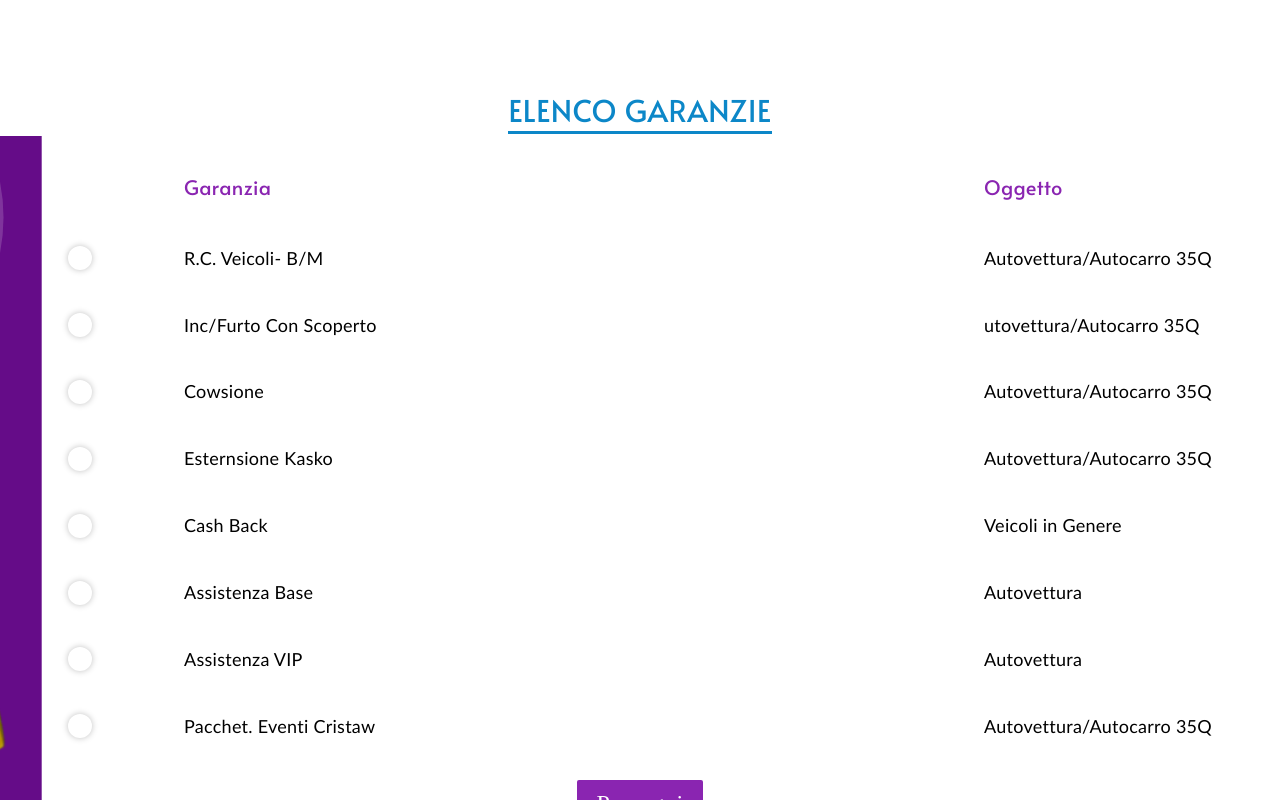
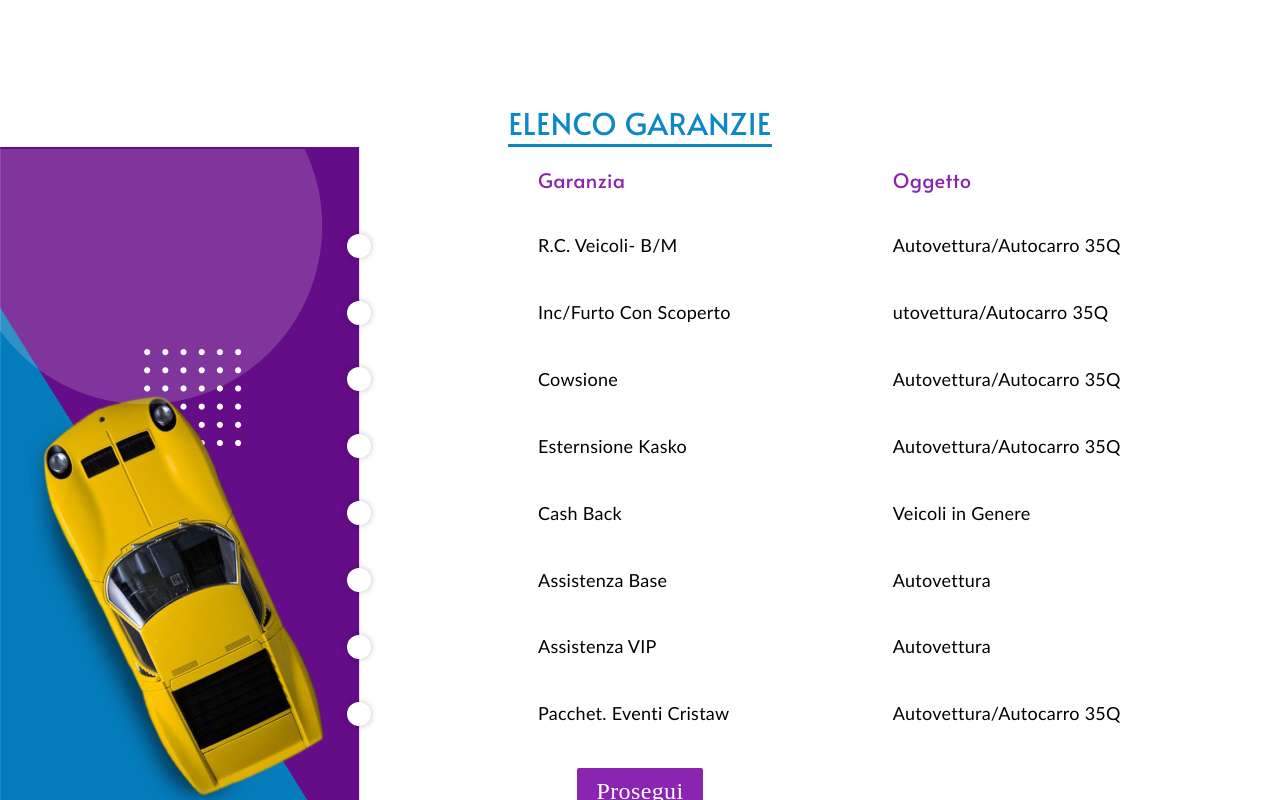
Before and after one commit to triloksainexternlabs/appfront-cloud, a React (Create React App) app: page / in a window 1280 px wide. Shown: the part 1540-2340 px from the top of the page. Built offline with nearby package versions, Linux system fonts and the light colour scheme.

Commit message:
fixed the image

```diff
--- a/src/App.css
+++ b/src/App.css
@@ -151,11 +151,13 @@ thead td {
     font-size: 20px;
     letter-spacing: 0.015em;
     color: #8A25B1;
-    padding: 40px 0px 25px;
+    /* padding: 40px 0px 25px; */
+    padding: 20px 80px;
 }
 
 tbody td {
-  padding: 20px 0px;
+  /* padding: 20px 0px; */
+  padding:20px 80px ;
   font-family: Calibri;
   font-style: normal;
   font-weight: normal;
@@ -172,14 +174,14 @@ td input {
 }
 
 td.input-col{
-  width: 10%;
+  /* width: 10%; */
   /* position: relative; */
 }
 td.second {
-  width: 70%;
+  /* width: 70%; */
 }
 td.third {
-  width:  65%;
+  /* width:  65%; */
 }
 
 label.label-custom:before {
@@ -253,6 +255,7 @@ label.label-custom {
   vertical-align: middle;
   cursor: pointer;
   margin-right: 5px;
+  background-color: white;
 }
 
 .form-group input:checked + label:before{
--- a/src/index.js
+++ b/src/index.js
@@ -5,11 +5,12 @@ import App from './App';
 import reportWebVitals from './reportWebVitals';
 import { Provider} from 'react-redux';
 import store from './store';
-
+import ElencoGaranzie from "../src/pages/ElencoGaranzie/ElencoGaranzie";
 ReactDOM.render(
   <React.StrictMode>
     <Provider store={store} >
         <App />
+        {/* <ElencoGaranzie/> */}
     </Provider>
   </React.StrictMode>,
   document.getElementById('root')
--- a/src/pages/ElencoGaranzie/ElencoGaranzie.jsx
+++ b/src/pages/ElencoGaranzie/ElencoGaranzie.jsx
@@ -1,14 +1,122 @@
-import Car from '../../images/car.svg'
-const ElencoGaranzie = () => {
+// import Car from '../../images/car.svg';
+// import React from "react";
+
+// const ElencoGaranzie = () => {
+//     return (
+//         <table>
+//             <thead>
+//                 <td className="input-col" style={{position: 'relative'}}>
+//                     <div className="img-div">
+//                         <img src={Car}></img>
+//                     </div>
+//                 </td>
+//                 <td className="second">Garanzia</td>
+//                 <td className="third">Oggetto</td>
+//             </thead>
+//             <tbody>
+//                 <tr>
+//                     <td className="input-col">
+//                         <div class="form-group">
+//                             <input type="checkbox" id="Veicoli"/>
+//                             <label for="Veicoli"></label>
+//                         </div>
+//                     </td>
+//                     <td className="second">R.C. Veicoli- B/M</td>
+//                     <td className="third">Autovettura/Autocarro 35Q</td>
+//                 </tr>
+//                 <tr>
+//                     <td className="input-col">
+//                         <div class="form-group">
+//                             <input type="checkbox" id="Scoperto"/>
+//                             <label for="Scoperto"></label>
+//                         </div>
+//                     </td>
+//                     <td className="second">Inc/Furto Con Scoperto</td>
+//                     <td className="third">utovettura/Autocarro 35Q</td>
+//                 </tr>
+//                 <tr>
+//                     <td>
+//                     <div class="form-group">
+//                         <input type="checkbox" id="Cowsione"/>
+//                         <label for="Cowsione"></label>
+//                     </div>
+//                     </td>
+//                     <td className="second">Cowsione</td>
+//                     <td className="third">Autovettura/Autocarro 35Q</td>
+//                 </tr>
+//                 <tr>
+//                 <td>
+//                     <div class="form-group">
+//                         <input type="checkbox" id="Kasko"/>
+//                         <label for="Kasko"></label>
+//                     </div>
+//                 </td>
+//                 <td className="second">Esternsione Kasko</td>
+//                 <td className="third">Autovettura/Autocarro 35Q</td>
+//                 </tr>
+//                 <tr>
+//                     <td className="input-col" >
+//                     <div class="form-group">
+//                         <input type="checkbox" id="Back"/>
+//                         <label for="Back"></label>
+//                     </div>
+//                     </td>
+//                     <td className="second">Cash Back</td>
+//                     <td className="third">Veicoli in Genere</td>
+//                 </tr>
+//                 <tr>
+//                     <td className="input-col">
+//                     <div class="form-group">
+//                         <input type="checkbox" id="Base"/>
+//                         <label for="Base"></label>
+//                     </div>
+//                     </td>
+//                     <td className="second">Assistenza Base</td>
+//                     <td className="third">Autovettura</td>
+//                 </tr>
+//                 <tr>
+//                     <td className="input-col">
+//                     <div class="form-group">
+//                         <input type="checkbox" id="Assistenza"/>
+//                         <label for="Assistenza"></label>
+//                     </div>
+//                     </td>
+//                     <td className="second">Assistenza VIP</td>
+//                     <td className="third">Autovettura</td>
+//                 </tr>
+//                 <tr>
+//                 <td className="input-col">
+//                     <div class="form-group">
+//                     <input type="checkbox" id="Cristaw"/>
+//                     <label for="Cristaw"></label>
+//                     </div>
+//                 </td>
+//                 <td className="second">Pacchet. Eventi Cristaw</td>
+//                 <td className="third">Autovettura/Autocarro 35Q</td>
+//                 </tr>
+//             </tbody>
+//         </table>
+
+//      );
+// }
+
+// export default ElencoGaranzie;
+
+import React from 'react';
+import PropTypes from 'prop-types';
+import "../ElencoGaranzie/ElencoGaranzie.scss";
+import Car from "../../images/cars.png";
+
+const ElencoGaranzie = props => {
     return (
-
+        <div style={{display: 'flex',width: 'inherit'}}>
+            <div style={{position:'absolute'}}>
+                <img src={Car}/>
+            </div>
+            <div style={{position:'relative',marginLeft:'265px'}}>
                 <table>
                     <thead>
-                <td className="input-col" style={{position: 'relative'}}>
-                    <div className="img-div">
-                        <img src = {Car}></img>
-                    </div>
-                </td>
+                        <td></td>
                         <td className="second">Garanzia</td>
                         <td className="third">Oggetto</td>
                     </thead>
@@ -95,8 +203,13 @@ const ElencoGaranzie = () => {
                         </tr>
                     </tbody>
                 </table>
-
-     );
+            </div>
+       </div>
+    )
 }
 
-export default ElencoGaranzie;
+ElencoGaranzie.propTypes = {
+
+}
+
+export default ElencoGaranzie
```
Also changed, not shown: src/images/car.svg, src/images/cars.png (added), src/pages/ElencoGaranzie/ElencoGaranzie.scss (added). Lines whose indentation alone changed are shown as unchanged.
